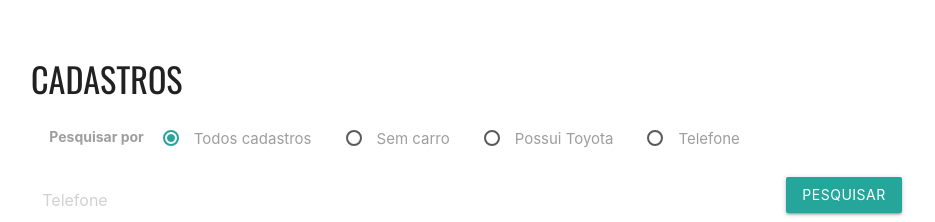
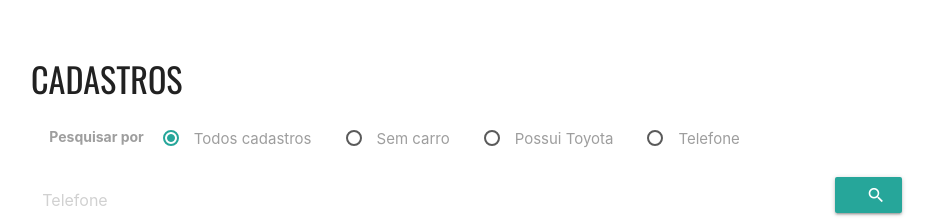
Before and after one commit to Duoliver/toyota, a PHP site: page /php/cadastros.php in a window 1280 px wide. Shown: the part 186-408 px from the top of the page, without its empty margins (161-1096 px from the left). Run offline with PHP 8.4, Linux system fonts and the light colour scheme; data that the repository does not hold is empty.

Commit message:
Changed text to icon in register search button

```diff
--- a/php/cadastros.php
+++ b/php/cadastros.php
@@ -63,8 +63,8 @@
                     <input type="text" name="telefone" placeholder="Telefone">
                 </div>
                 <div class="col s4 m2 l1">
-                    <button class="btn waves-effect waves-light">Pesquisar
-                        <i class="material-icons right">send</i>
+                    <button class="btn waves-effect waves-light">
+                        <i class="material-icons right">search</i>
                     </button>
                 </div>
             </div>
@@ -159,7 +159,7 @@
         $(function() {
             $('.sidenav').sidenav();
         });
-</script>
+    </script>
 </body>
 
 </html>
```
